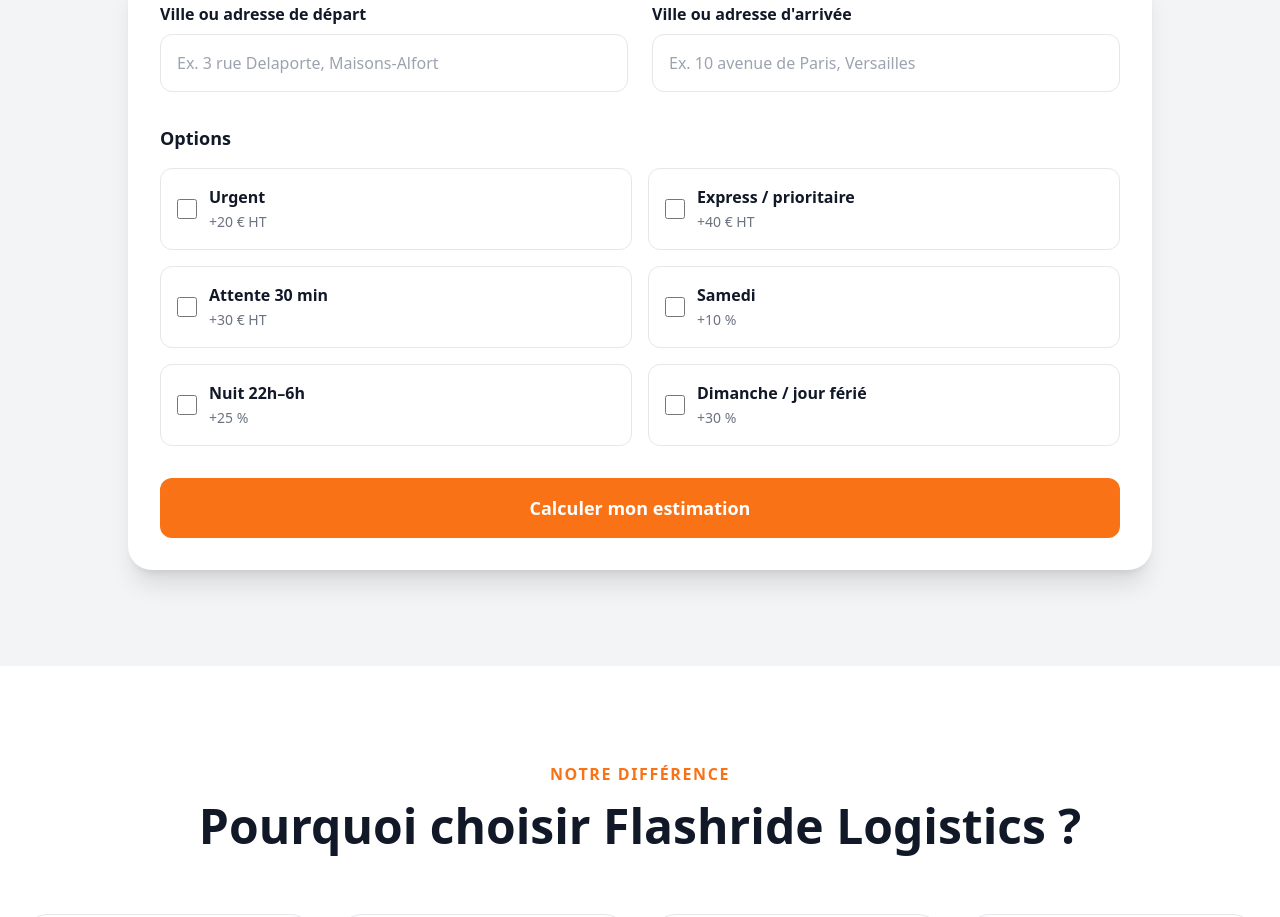
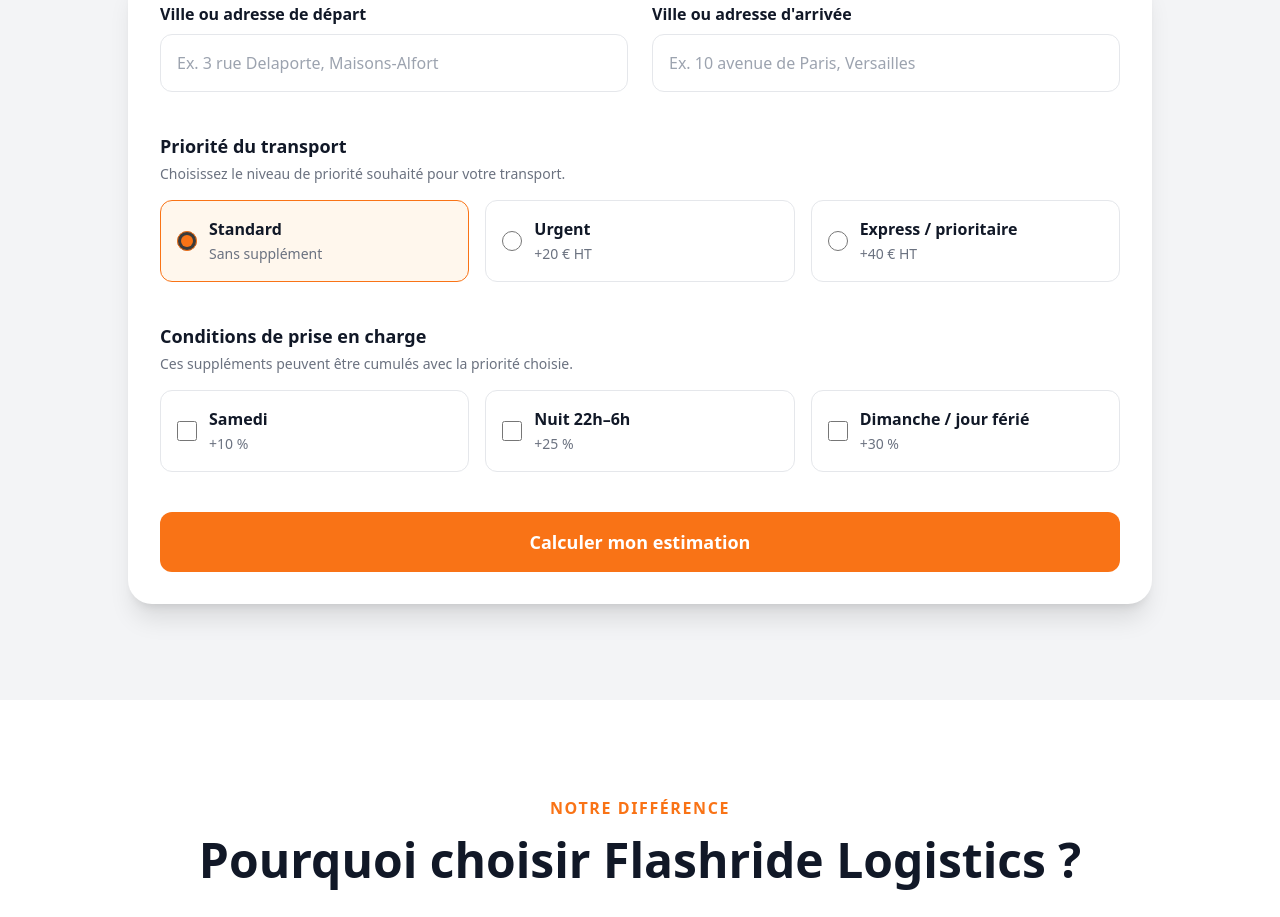
Before and after one commit to jasonvandommele-commits/flashride-logistics, a Next.js app: page / in a window 1280 px wide. Shown: the part 3120-4037 px from the top of the page. Built offline with nearby package versions, Linux system fonts and the light colour scheme.

Commit message:
Update CalculateurTransport.jsx

```diff
--- a/app/components/CalculateurTransport.jsx
+++ b/app/components/CalculateurTransport.jsx
@@ -9,9 +9,11 @@ import {
 const INITIAL_FORM = {
   depart: "",
   arrivee: "",
-  urgent: false,
-  express: false,
-  attente: false,
+
+  // Priorité du transport
+  priorite: "standard",
+
+  // Conditions de prise en charge
   samedi: false,
   nuit: false,
   dimanche: false,
@@ -35,18 +37,7 @@ function AddressInput({
   const abortRef = useRef(null);
   const requestIdRef = useRef(0);
 
-  // Empêche une nouvelle recherche immédiatement
-  // après la sélection d'une suggestion.
-  const skipNextSearchRef = useRef(false);
-
   useEffect(() => {
-    // Après une sélection, la valeur du champ change.
-    // On ignore cette modification une seule fois.
-    if (skipNextSearchRef.current) {
-      skipNextSearchRef.current = false;
-      return;
-    }
-
     const text = String(value || "").trim();
 
     if (abortRef.current) {
@@ -165,32 +156,11 @@ function AddressInput({
       return;
     }
 
-    /*
-     * Très important :
-     * on indique que la prochaine modification
-     * de "value" vient d'une sélection utilisateur.
-     *
-     * Le useEffect ignorera donc cette modification
-     * et ne relancera PAS /api/autocomplete.
-     */
-    skipNextSearchRef.current = true;
-
-    // Annule immédiatement une éventuelle recherche
-    // encore en cours.
-    if (abortRef.current) {
-      abortRef.current.abort();
-      abortRef.current = null;
-    }
+    onSelect(name, formatted, suggestion);
 
     setSuggestions([]);
     setShowSuggestions(false);
     setLoadingSuggestions(false);
-
-    onSelect(
-      name,
-      formatted,
-      suggestion
-    );
   }
 
   return (
@@ -357,32 +327,26 @@ export default function CalculateurTransport() {
       [name]: suggestion
         ? {
             latitude:
-              suggestion.latitude ??
-              null,
+              suggestion.latitude ?? null,
 
             longitude:
-              suggestion.longitude ??
-              null,
+              suggestion.longitude ?? null,
 
             postcode:
-              suggestion.postcode ||
-              "",
+              suggestion.postcode || "",
 
             city:
-              suggestion.city ||
-              "",
+              suggestion.city || "",
 
             formatted:
               suggestion.formatted ||
               value,
 
             housenumber:
-              suggestion.housenumber ||
-              "",
+              suggestion.housenumber || "",
 
             street:
-              suggestion.street ||
-              "",
+              suggestion.street || "",
           }
         : null,
     }));
@@ -399,6 +363,20 @@ export default function CalculateurTransport() {
     setResult(null);
 
     try {
+      /*
+       * Le serveur recevra :
+       *
+       * priorite:
+       * - standard
+       * - urgent
+       * - express
+       *
+       * ainsi que les conditions :
+       * - samedi
+       * - nuit
+       * - dimanche
+       */
+
       const body = {
         ...form,
 
@@ -409,8 +387,7 @@ export default function CalculateurTransport() {
           selectedAddresses.arrivee,
       };
 
-      const response =
-        await fetch(
+      const response = await fetch(
         "/api/calculateur",
         {
           method: "POST",
@@ -464,6 +441,10 @@ export default function CalculateurTransport() {
     <section className="py-24 px-6 bg-gray-100">
       <div className="max-w-5xl mx-auto">
 
+        {/* =================================================
+            TITRE
+        ================================================= */}
+
         <div className="text-center mb-12">
           <p className="text-orange-500 font-bold uppercase tracking-widest">
             Calculateur transport
@@ -480,10 +461,19 @@ export default function CalculateurTransport() {
           </p>
         </div>
 
+        {/* =================================================
+            FORMULAIRE
+        ================================================= */}
+
         <form
           onSubmit={handleSubmit}
           className="bg-white rounded-3xl shadow-xl p-8"
         >
+
+          {/* =================================================
+              ADRESSES
+          ================================================= */}
+
           <div className="grid md:grid-cols-2 gap-6">
 
             <AddressInput
@@ -492,7 +482,9 @@ export default function CalculateurTransport() {
               placeholder="Ex. 3 rue Delaporte, Maisons-Alfort"
               value={form.depart}
               onChange={handleChange}
-              onSelect={handleAddressSelect}
+              onSelect={
+                handleAddressSelect
+              }
             />
 
             <AddressInput
@@ -501,97 +493,299 @@ export default function CalculateurTransport() {
               placeholder="Ex. 10 avenue de Paris, Versailles"
               value={form.arrivee}
               onChange={handleChange}
-              onSelect={handleAddressSelect}
+              onSelect={
+                handleAddressSelect
+              }
             />
 
           </div>
 
-          <div className="mt-8">
-            <p className="font-bold text-lg mb-4">
-              Options
+          {/* =================================================
+              CATÉGORIE 1 — PRIORITÉ
+          ================================================= */}
+
+          <div className="mt-10">
+
+            <div className="mb-4">
+              <p className="font-bold text-lg">
+                Priorité du transport
               </p>
 
-            <div className="grid sm:grid-cols-2 gap-4">
+              <p className="text-sm text-gray-500 mt-1">
+                Choisissez le niveau de priorité
+                souhaité pour votre transport.
+              </p>
+            </div>
 
-              {[
-                [
-                  "urgent",
-                  "Urgent",
-                  "+20 € HT",
-                ],
-                [
-                  "express",
-                  "Express / prioritaire",
-                  "+40 € HT",
-                ],
-                [
-                  "attente",
-                  "Attente 30 min",
-                  "+30 € HT",
-                ],
-                [
-                  "samedi",
-                  "Samedi",
-                  "+10 %",
-                ],
-                [
-                  "nuit",
-                  "Nuit 22h–6h",
-                  "+25 %",
-                ],
-                [
-                  "dimanche",
-                  "Dimanche / jour férié",
-                  "+30 %",
-                ],
-              ].map(
-                ([name, title, price]) => (
+            <div className="grid sm:grid-cols-3 gap-4">
+
+              {/* STANDARD */}
+
               <label
-                    key={name}
-                    className="flex items-center gap-3 border rounded-xl p-4 cursor-pointer hover:border-orange-300 transition"
+                className={`flex items-center gap-3 border rounded-xl p-4 cursor-pointer transition ${
+                  form.priorite ===
+                  "standard"
+                    ? "border-orange-500 bg-orange-50"
+                    : "border-gray-200 hover:border-orange-300"
+                }`}
               >
                 <input
-                      type="checkbox"
-                      name={name}
-                      checked={form[name]}
-                      onChange={handleChange}
+                  type="radio"
+                  name="priorite"
+                  value="standard"
+                  checked={
+                    form.priorite ===
+                    "standard"
+                  }
+                  onChange={
+                    handleChange
+                  }
                   className="w-5 h-5 accent-orange-500"
                 />
 
                 <span>
                   <strong>
-                        {title}
+                    Standard
                   </strong>
 
                   <br />
 
                   <span className="text-gray-500 text-sm">
-                        {price}
+                    Sans supplément
                   </span>
                 </span>
               </label>
-                )
-              )}
+
+              {/* URGENT */}
+
+              <label
+                className={`flex items-center gap-3 border rounded-xl p-4 cursor-pointer transition ${
+                  form.priorite ===
+                  "urgent"
+                    ? "border-orange-500 bg-orange-50"
+                    : "border-gray-200 hover:border-orange-300"
+                }`}
+              >
+                <input
+                  type="radio"
+                  name="priorite"
+                  value="urgent"
+                  checked={
+                    form.priorite ===
+                    "urgent"
+                  }
+                  onChange={
+                    handleChange
+                  }
+                  className="w-5 h-5 accent-orange-500"
+                />
+
+                <span>
+                  <strong>
+                    Urgent
+                  </strong>
+
+                  <br />
+
+                  <span className="text-gray-500 text-sm">
+                    +20 € HT
+                  </span>
+                </span>
+              </label>
+
+              {/* EXPRESS */}
+
+              <label
+                className={`flex items-center gap-3 border rounded-xl p-4 cursor-pointer transition ${
+                  form.priorite ===
+                  "express"
+                    ? "border-orange-500 bg-orange-50"
+                    : "border-gray-200 hover:border-orange-300"
+                }`}
+              >
+                <input
+                  type="radio"
+                  name="priorite"
+                  value="express"
+                  checked={
+                    form.priorite ===
+                    "express"
+                  }
+                  onChange={
+                    handleChange
+                  }
+                  className="w-5 h-5 accent-orange-500"
+                />
+
+                <span>
+                  <strong>
+                    Express / prioritaire
+                  </strong>
+
+                  <br />
+
+                  <span className="text-gray-500 text-sm">
+                    +40 € HT
+                  </span>
+                </span>
+              </label>
 
             </div>
           </div>
 
+          {/* =================================================
+              CATÉGORIE 2 — CONDITIONS
+          ================================================= */}
+
+          <div className="mt-10">
+
+            <div className="mb-4">
+              <p className="font-bold text-lg">
+                Conditions de prise en charge
+              </p>
+
+              <p className="text-sm text-gray-500 mt-1">
+                Ces suppléments peuvent être
+                cumulés avec la priorité choisie.
+              </p>
+            </div>
+
+            <div className="grid sm:grid-cols-3 gap-4">
+
+              {/* SAMEDI */}
+
+              <label
+                className={`flex items-center gap-3 border rounded-xl p-4 cursor-pointer transition ${
+                  form.samedi
+                    ? "border-orange-500 bg-orange-50"
+                    : "border-gray-200 hover:border-orange-300"
+                }`}
+              >
+                <input
+                  type="checkbox"
+                  name="samedi"
+                  checked={
+                    form.samedi
+                  }
+                  onChange={
+                    handleChange
+                  }
+                  className="w-5 h-5 accent-orange-500"
+                />
+
+                <span>
+                  <strong>
+                    Samedi
+                  </strong>
+
+                  <br />
+
+                  <span className="text-gray-500 text-sm">
+                    +10 %
+                  </span>
+                </span>
+              </label>
+
+              {/* NUIT */}
+
+              <label
+                className={`flex items-center gap-3 border rounded-xl p-4 cursor-pointer transition ${
+                  form.nuit
+                    ? "border-orange-500 bg-orange-50"
+                    : "border-gray-200 hover:border-orange-300"
+                }`}
+              >
+                <input
+                  type="checkbox"
+                  name="nuit"
+                  checked={
+                    form.nuit
+                  }
+                  onChange={
+                    handleChange
+                  }
+                  className="w-5 h-5 accent-orange-500"
+                />
+
+                <span>
+                  <strong>
+                    Nuit 22h–6h
+                  </strong>
+
+                  <br />
+
+                  <span className="text-gray-500 text-sm">
+                    +25 %
+                  </span>
+                </span>
+              </label>
+
+              {/* DIMANCHE */}
+
+              <label
+                className={`flex items-center gap-3 border rounded-xl p-4 cursor-pointer transition ${
+                  form.dimanche
+                    ? "border-orange-500 bg-orange-50"
+                    : "border-gray-200 hover:border-orange-300"
+                }`}
+              >
+                <input
+                  type="checkbox"
+                  name="dimanche"
+                  checked={
+                    form.dimanche
+                  }
+                  onChange={
+                    handleChange
+                  }
+                  className="w-5 h-5 accent-orange-500"
+                />
+
+                <span>
+                  <strong>
+                    Dimanche / jour férié
+                  </strong>
+
+                  <br />
+
+                  <span className="text-gray-500 text-sm">
+                    +30 %
+                  </span>
+                </span>
+              </label>
+
+            </div>
+          </div>
+
+          {/* =================================================
+              BOUTON
+          ================================================= */}
+
           <button
             type="submit"
             disabled={loading}
-            className="mt-8 w-full bg-orange-500 text-white font-bold text-lg rounded-xl p-4 hover:bg-orange-600 transition disabled:opacity-60 disabled:cursor-not-allowed"
+            className="mt-10 w-full bg-orange-500 text-white font-bold text-lg rounded-xl p-4 hover:bg-orange-600 transition disabled:opacity-60 disabled:cursor-not-allowed"
           >
             {loading
               ? "Calcul en cours..."
               : "Calculer mon estimation"}
           </button>
+
         </form>
+
+        {/* =================================================
+            ERREUR
+        ================================================= */}
 
         {error && (
           <div className="mt-6 bg-red-50 border border-red-200 text-red-700 rounded-2xl p-5 text-center">
             {error}
           </div>
         )}
+
+        {/* =================================================
+            RÉSULTAT
+        ================================================= */}
 
         {result && (
           <div
@@ -600,6 +794,7 @@ export default function CalculateurTransport() {
           >
 
             <div className="text-center">
+
               <p className="text-gray-500 font-semibold">
                 Estimation de votre transport
               </p>
@@ -614,11 +809,15 @@ export default function CalculateurTransport() {
               <p className="text-gray-500 mt-2">
                 Transport 20 m³ avec chauffeur
               </p>
+
             </div>
+
+            {/* TRAJET */}
 
             <div className="mt-8 grid md:grid-cols-3 gap-4">
 
               <div className="bg-gray-100 rounded-2xl p-5 text-center">
+
                 <p className="text-gray-500 text-sm">
                   Départ
                 </p>
@@ -631,9 +830,11 @@ export default function CalculateurTransport() {
                   {result.depart.codePostal ||
                     result.depart.ville}
                 </p>
+
               </div>
 
               <div className="bg-gray-100 rounded-2xl p-5 text-center">
+
                 <p className="text-gray-500 text-sm">
                   Distance
                 </p>
@@ -648,9 +849,11 @@ export default function CalculateurTransport() {
                     {result.trajet.dureeMinutes} min
                   </p>
                 )}
+
               </div>
 
               <div className="bg-gray-100 rounded-2xl p-5 text-center">
+
                 <p className="text-gray-500 text-sm">
                   Arrivée
                 </p>
@@ -663,9 +866,12 @@ export default function CalculateurTransport() {
                   {result.arrivee.codePostal ||
                     result.arrivee.ville}
                 </p>
+
               </div>
 
             </div>
+
+            {/* DÉTAIL DU TARIF */}
 
             <div className="mt-8 border-t pt-6">
 
@@ -680,7 +886,8 @@ export default function CalculateurTransport() {
               </div>
 
               {result.tarif
-                .supplementDistanceHT > 0 && (
+                .supplementDistanceHT >
+                0 && (
                 <div className="flex justify-between py-2">
                   <span>
                     Ajustement distance
@@ -719,7 +926,10 @@ export default function CalculateurTransport() {
 
             </div>
 
+            {/* FRAIS */}
+
             <div className="mt-6 bg-orange-50 rounded-2xl p-5">
+
               <p className="font-bold">
                 À prévoir en supplément
               </p>
@@ -728,9 +938,13 @@ export default function CalculateurTransport() {
                 Péages facturés en supplément.
                 Manutention sur devis.
               </p>
+
             </div>
 
+            {/* DISCLAIMER */}
+
             <div className="mt-6 text-center">
+
               <p className="text-xs text-gray-500 leading-relaxed">
                 Tarif indicatif calculé
                 automatiquement. Le montant
@@ -740,7 +954,10 @@ export default function CalculateurTransport() {
                 le stationnement, la manutention
                 ou les contraintes particulières.
               </p>
+
             </div>
+
+            {/* CTA */}
 
             <a
               href="#devis"
```
Lines whose indentation alone changed are shown as unchanged.
